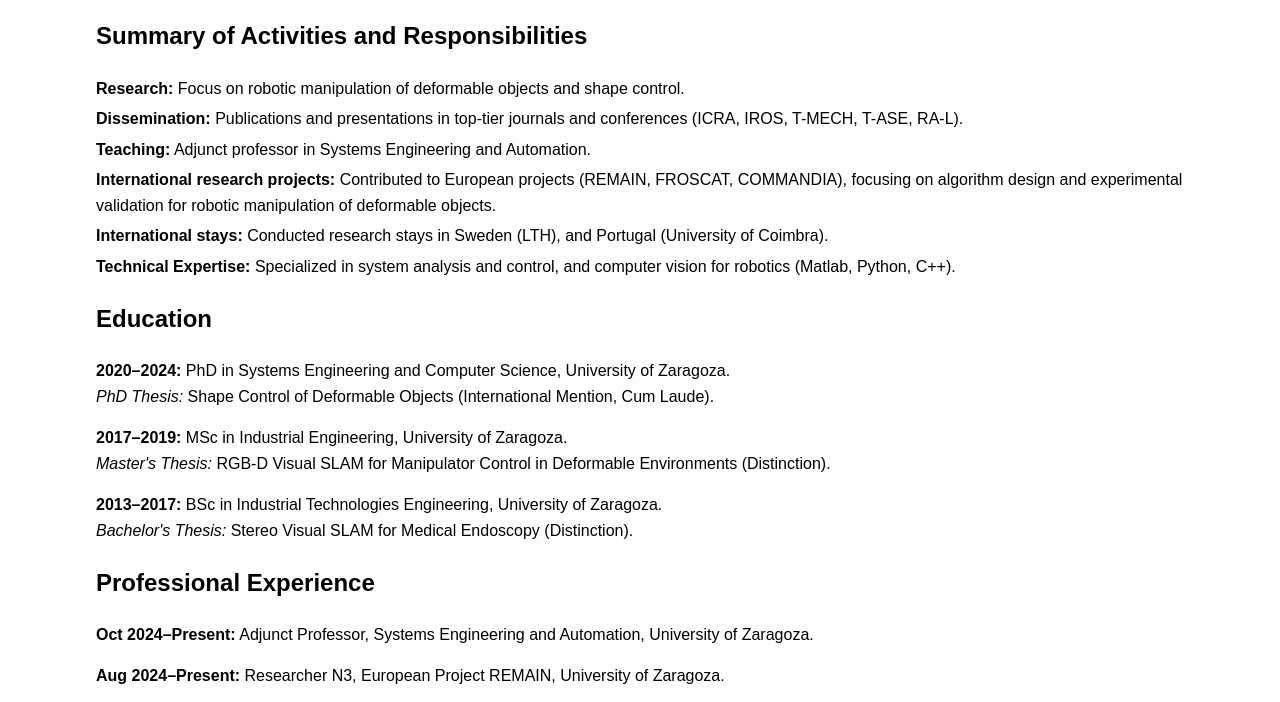
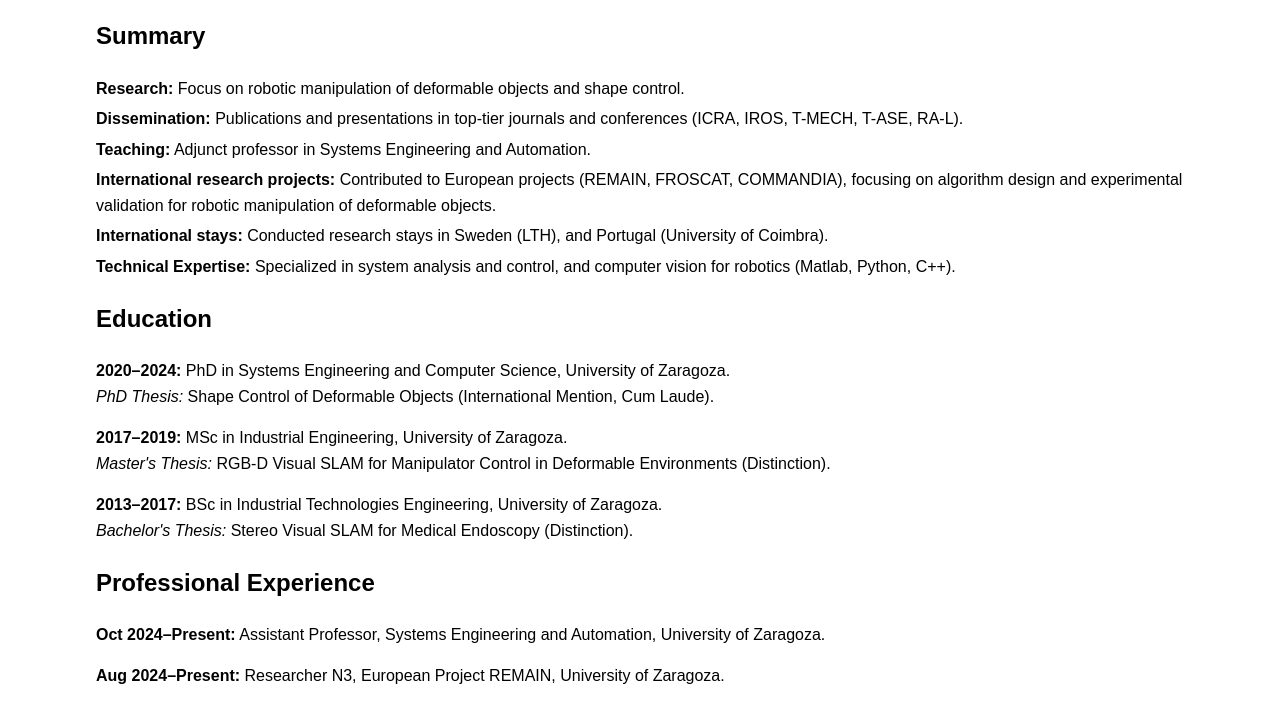
Before and after one commit to nachocz/icz-cv, a plain HTML site: page index.html in a window 1280 px wide. Shown: the part 233-935 px from the top of the page. Drawn offline with Linux system fonts and the light colour scheme.

Commit message:
Update index.html text modification

```diff
--- a/index.html
+++ b/index.html
@@ -46,7 +46,7 @@
     </div>
 </div>
 
-<h2>Summary of Activities and Responsibilities</h2>
+<h2>Summary</h2>
 <ul>
     <li><strong>Research:</strong> Focus on robotic manipulation of deformable objects and shape control.</li>
     <li><strong>Dissemination:</strong> Publications and presentations in top-tier journals and conferences (ICRA, IROS, T-MECH, T-ASE, RA-L).</li>
@@ -65,7 +65,7 @@
 <em>Bachelor's Thesis:</em> Stereo Visual SLAM for Medical Endoscopy (Distinction).</p>
 
 <h2>Professional Experience</h2>
-<p><strong>Oct 2024–Present:</strong> Adjunct Professor, Systems Engineering and Automation, University of Zaragoza.</p>
+<p><strong>Oct 2024–Present:</strong> Assistant Professor, Systems Engineering and Automation, University of Zaragoza.</p>
 <p><strong>Aug 2024–Present:</strong> Researcher N3, European Project REMAIN, University of Zaragoza.</p>
 <p><strong>Aug 2020–2023:</strong> Researcher N3, European Project FROSCAT, University of Zaragoza.</p>
 <p><strong>Jul 2019–Aug 2020:</strong> Researcher N4, European Project COMMANDIA, University of Zaragoza.</p>
```
